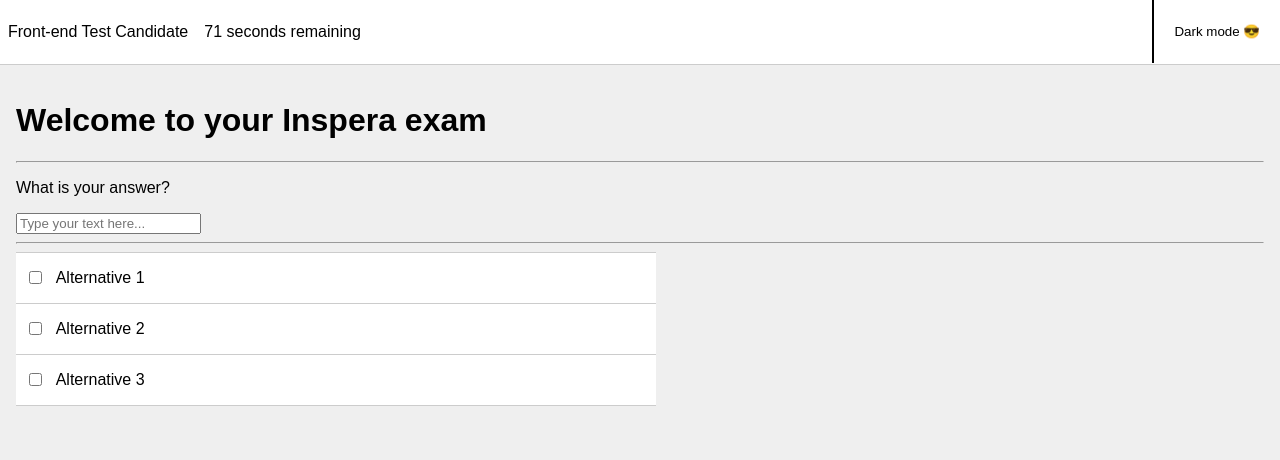
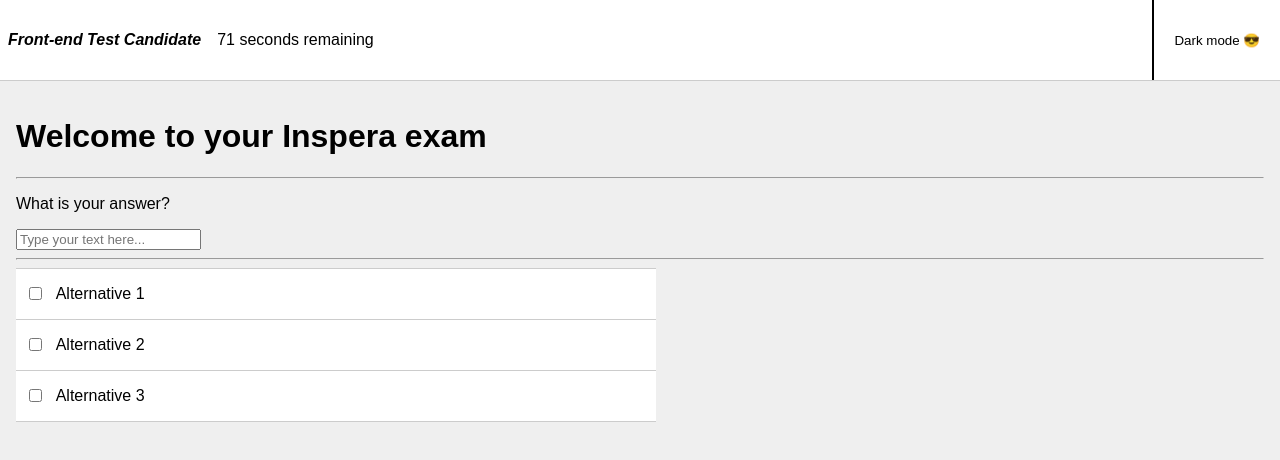
Before and after one commit to Leddfoot/inspera, a React app: page / in a window 1280 px wide. Shown: the top 460 px of the page. Built offline with nearby package versions, Linux system fonts and the light colour scheme; no server answers.

Commit message:
corrected previously unnoticed styling inconsistencies to match video demo.

```diff
--- a/src/components/header/Header.scss
+++ b/src/components/header/Header.scss
@@ -1,11 +1,16 @@
 .header {
-  height: 4em;
+  height: 5em;
   border-bottom: 1px solid #ccc;
   color: var(--mpc-interaction--label-color);
   background: var(--mpc-interaction--label-background);
   display: flex;
   flex-wrap:wrap;
   align-items: center;
+}
+
+.candidate {
+  font-weight: bold;
+  font-style: italic;
 }
 
 .candidate, .time-remaining {
@@ -20,10 +25,17 @@
   position:absolute;
   top:0;
   right: 0;
-  height: 4.75em;
+  height: 6em;
   padding: 0 1.5em;
   color: var(--mpc-interaction--label-color);
   background: var(--mpc-interaction--label-background);
   border: none;
   border-left: var(--theme-toggle--border-left);
 }
+
+$breakpoint-mobile: 32.54em;
+@media (max-width: $breakpoint-mobile) {
+  .candidate, .time-remaining {
+    padding:  .75rem 1rem;
+  }
+}
```
